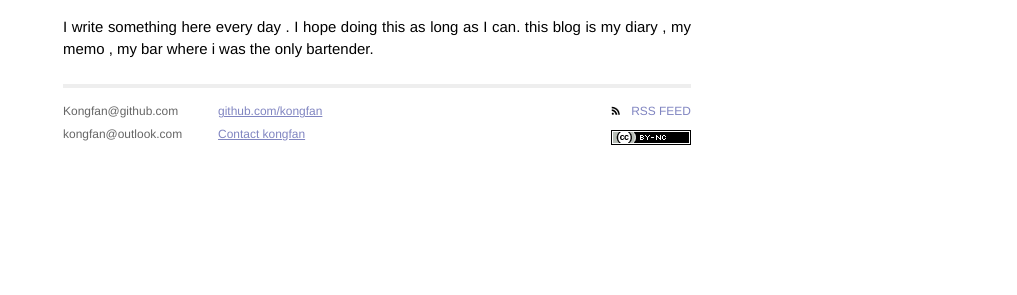
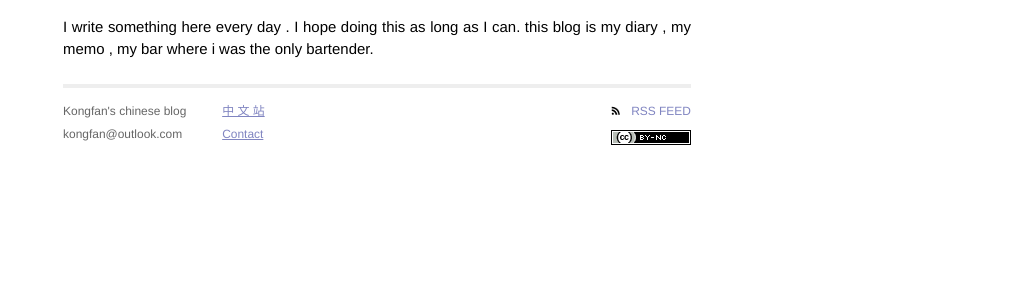
Before and after one commit to kungfan/kongfan.github.io, a Jekyll site: the page about.html, which Jekyll copies as it is, in a window 1280 px wide. Shown: the part 373-668 px from the top of the page, without its empty margins (263-1280 px from the left). Built offline with Jekyll 4.4.1, drawn with Linux system fonts in a browser that asks for light colours; Markdown is read by kramdown in place of the engine named in the settings.

Commit message:
modified:   about.html

```diff
--- a/about.html
+++ b/about.html
@@ -83,14 +83,14 @@ var disqus_shortname = 'kongfan'; // required: replace example with your forum s
           <div class="footer">
             <div class="contact">
               <p>
-                Kongfan@github.com<br />
+                Kongfan's chinese blog<br />
 		        kongfan@outlook.com<br />
               </p>
             </div>
             <div class="contact">
               <p>
-                <a href="https://github.com/kongfan">github.com/kongfan</a><br />
-                <a href="mailto:kongfan@outlook.com">Contact kongfan</a><br />
+                <a href="http://www.kongfan.me">中 文 站</a><br />
+                <a href="mailto:kongfan@outlook.com">Contact</a><br />
               </p>
             </div>
            <div class="rss"><p><a href="/rss.xml"><img src="/images/rss_feed.png"/> RSS FEED</a></p></div>
```
